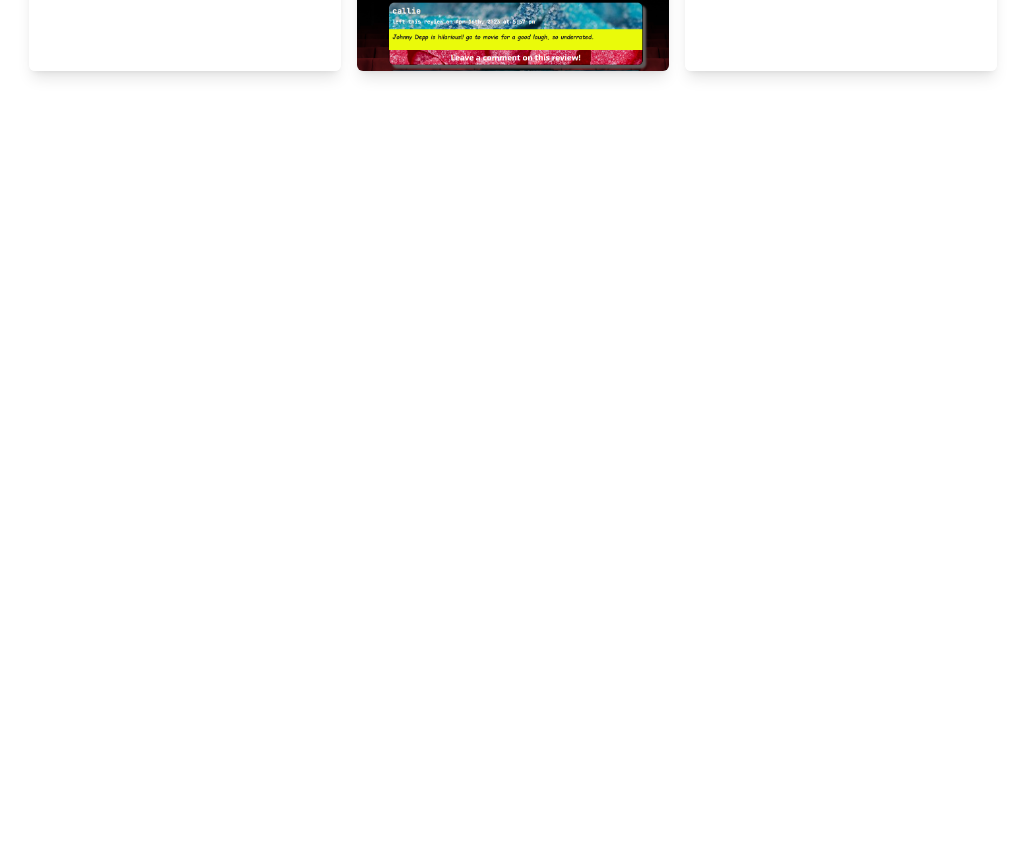
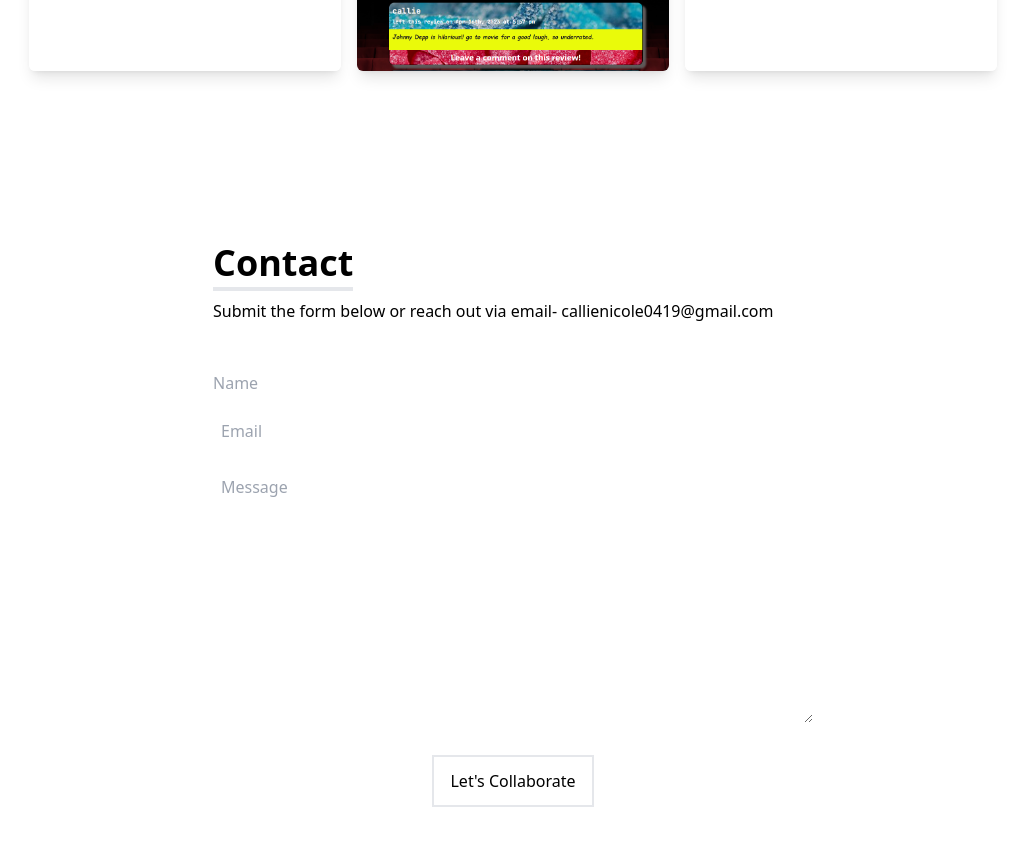
Before and after one commit to CalCar0707/W20C-reactportfolio, a React (Create React App) app: page / in a window 1280 px wide. Shown: the part 3059-3904 px from the top of the page, without its empty margins (127-1152 px from the left). Before the commit the page ends 3200 px from the top, so only its background shows below. Built offline with nearby package versions, Linux system fonts and the light colour scheme.

Commit message:
added contact form to page, using getform

```diff
--- a/src/App.js
+++ b/src/App.js
@@ -8,8 +8,9 @@
 import About from './components/About';
 import Skills from './components/Skills';
 import Work from './components/Work';
+import Contact from './components/Contact';
 
-import Background from './img/bg-1.jpg';
+// import Background from './img/bg-1.jpg';
 
 function App() {
   return (
@@ -20,6 +21,7 @@
       <About />
       <Skills />
       <Work />
+      <Contact />
       {/* </div> */}
   </div>
   )
--- /dev/null
+++ b/src/components/Contact.js
@@ -0,0 +1,21 @@
+import React from "react";
+
+export default function Contact() {
+    return (
+        <div name='contact' className="w-full h-screen flex justify-center items-center p-4">
+            <form method="POST" action="https://getform.io/f/cba3d8f0-bee2-4310-b0ab-fb901d98d12b" className="flex flex-col max-w-[600px] w-full">
+                <div className="pb-8">
+                    <p className="text-4xl font-bold inline border-b-4">Contact</p>
+                    <p className="py-4">Submit the form below or reach out via email- callienicole0419@gmail.com</p>
+                </div>
+                <input type="text" placeholder="Name" name="email" />
+                <input className="my-4 p-2" type="email" placeholder="Email" name="email" />
+                <textarea className="p-2" name="message" rows="10" placeholder="Message"></textarea>
+                <button className="border-2 px-4 py-3 my-8 mx-auto flex items-center">Let's Collaborate</button>
+            </form>
+
+
+        </div>
+
+    )
+}
```
